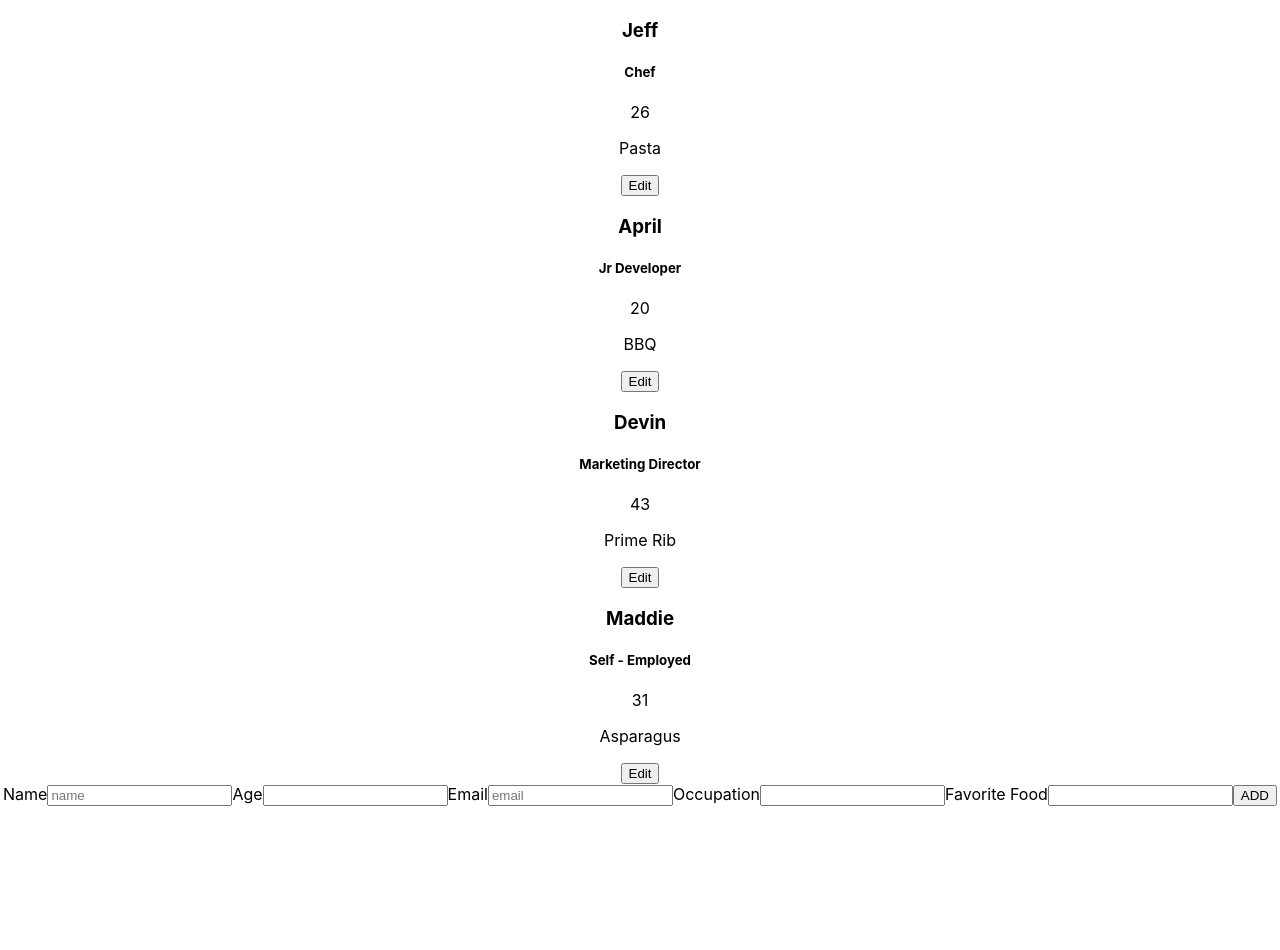
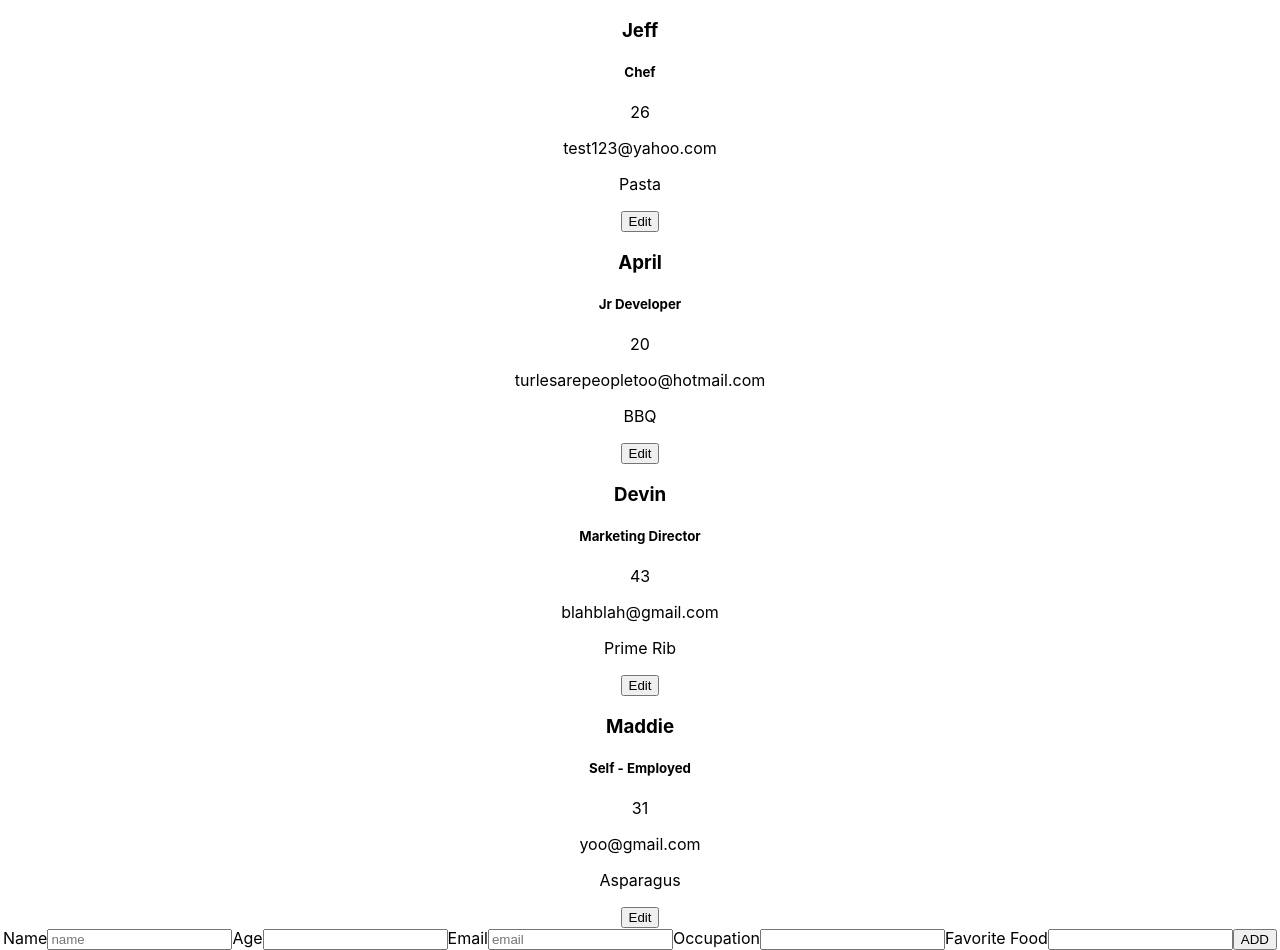
Before and after one commit to bloominstituteoftechnology/team-builder, a React (Create React App) app in the folder team-builder/: page / in a window 1280 px wide. Before the commit the page ends 806 px from the top, so only its background shows below. Built offline with nearby package versions, Linux system fonts and the light colour scheme.

Commit message:
Member component renders email now

```diff
--- a/team-builder/src/components/Member.jsx
+++ b/team-builder/src/components/Member.jsx
@@ -1,12 +1,13 @@
 import React from 'react';
 
 const Member = (props) => {
-    const {name, age, occupation, favFood} = props.member
+    const {name, age, occupation, favFood, email} = props.member
     return (
         <div>
             <h3>{name}</h3>
             <h5>{occupation}</h5>
             <p>{age}</p>
+            <p>{email}</p>
             <p>{favFood}</p>
             <button onClick={() => props.editMember(name)}>Edit</button>
         </div>
```
